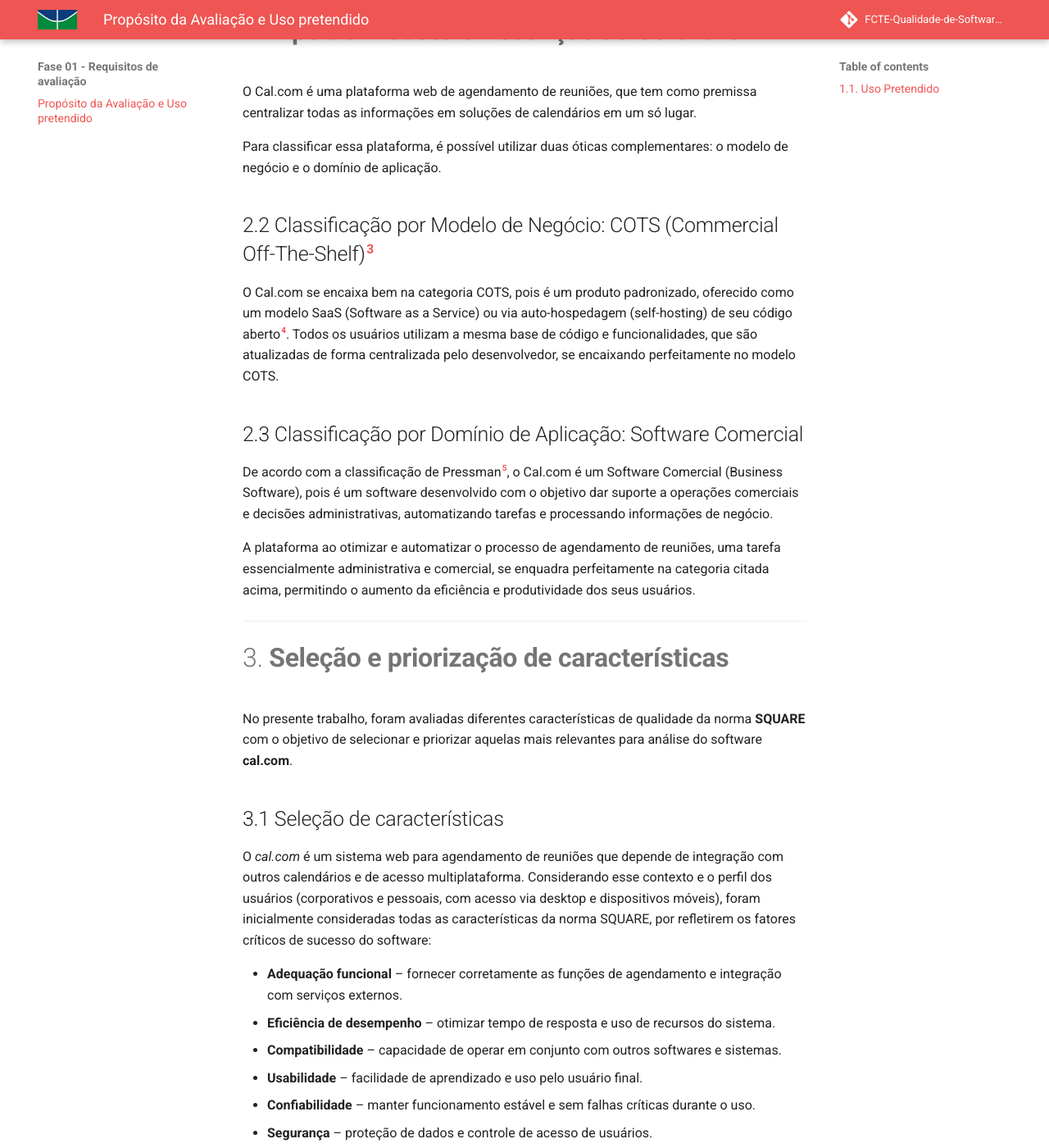
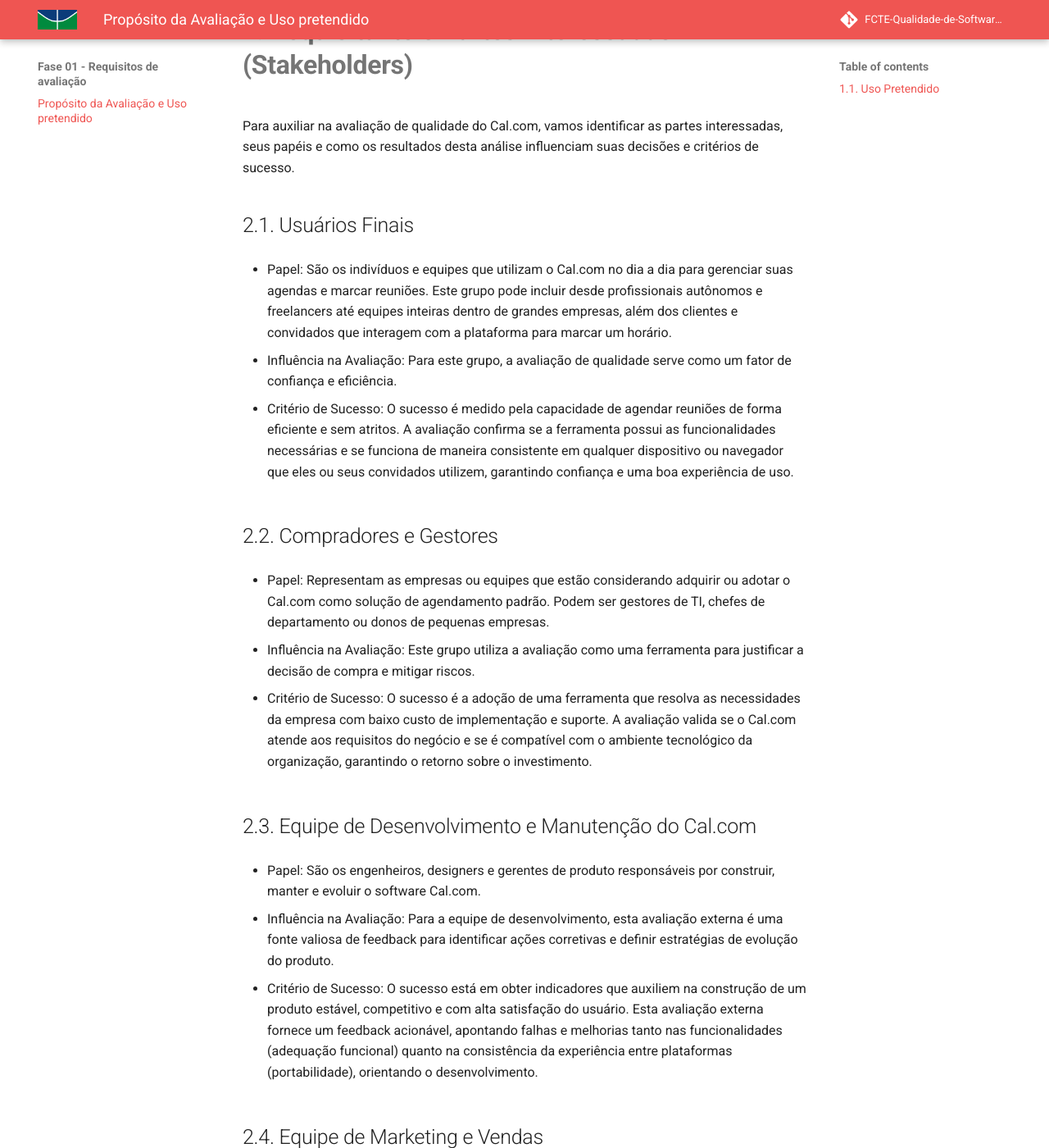
Before and after one commit to FCTE-Qualidade-de-Software-1/2025-2_T01_HEDDY-LAMAR, an MkDocs documentation site: the page built from docs/fase_1/01_proposito.md, in a window 1280 px wide and 1400 px high, scrolled down 724 px. Shown: the whole window at 82% size. Built offline with MkDocs 1.6.1 and Material for MkDocs 9.7.7, drawn with Linux system fonts in a browser that asks for light colours; comment, search, counter and statistics services are not loaded; some of the changed text lies outside the part shown.

Commit message:
Criação da seção "Requisitante e Partes Interessadas"

```diff
--- a/docs/fase_1/01_proposito.md
+++ b/docs/fase_1/01_proposito.md
@@ -13,17 +13,55 @@
 
 ---
 
-# 2. **Tipo de Produto e Descrição do Software**
+# 2. **Requisitante e Partes Interessadas (Stakeholders)**
+
+Para auxiliar na avaliação de qualidade do Cal.com, vamos identificar as partes interessadas, seus papéis e como os resultados desta análise influenciam suas decisões e critérios de sucesso.
+
+## 2.1. Usuários Finais
+
+* Papel: São os indivíduos e equipes que utilizam o Cal.com no dia a dia para gerenciar suas agendas e marcar reuniões. Este grupo pode incluir desde profissionais autônomos e freelancers até equipes inteiras dentro de grandes empresas, além dos clientes e convidados que interagem com a plataforma para marcar um horário.
+
+* Influência na Avaliação: Para este grupo, a avaliação de qualidade serve como um fator de confiança e eficiência.
+
+* Critério de Sucesso: O sucesso é medido pela capacidade de agendar reuniões de forma eficiente e sem atritos. A avaliação confirma se a ferramenta possui as funcionalidades necessárias e se funciona de maneira consistente em qualquer dispositivo ou navegador que eles ou seus convidados utilizem, garantindo confiança e uma boa experiência de uso.
+
+## 2.2. Compradores e Gestores
+
+* Papel: Representam as empresas ou equipes que estão considerando adquirir ou adotar o Cal.com como solução de agendamento padrão. Podem ser gestores de TI, chefes de departamento ou donos de pequenas empresas.
+
+* Influência na Avaliação: Este grupo utiliza a avaliação como uma ferramenta para justificar a decisão de compra e mitigar riscos.
+
+* Critério de Sucesso: O sucesso é a adoção de uma ferramenta que resolva as necessidades da empresa com baixo custo de implementação e suporte. A avaliação valida se o Cal.com atende aos requisitos do negócio e se é compatível com o ambiente tecnológico da organização, garantindo o retorno sobre o investimento.
+
+## 2.3. Equipe de Desenvolvimento e Manutenção do Cal.com
+
+* Papel: São os engenheiros, designers e gerentes de produto responsáveis por construir, manter e evoluir o software Cal.com.
+
+* Influência na Avaliação: Para a equipe de desenvolvimento, esta avaliação externa é uma fonte valiosa de feedback para identificar ações corretivas e definir estratégias de evolução do produto.
+
+* Critério de Sucesso: O sucesso está em obter indicadores que auxiliem na construção de um produto estável, competitivo e com alta satisfação do usuário. Esta avaliação externa fornece um feedback acionável, apontando falhas e melhorias tanto nas funcionalidades (adequação funcional) quanto na consistência da experiência entre plataformas (portabilidade), orientando o desenvolvimento.
+
+## 2.4. Equipe de Marketing e Vendas
+
+* Papel: São os profissionais responsáveis por comunicar o valor do Cal.com ao mercado, atrair novos clientes e posicionar o produto frente a concorrentes como o Calendly.
+
+* Influência na Avaliação: A avaliação de qualidade fornece argumentos concretos para serem usados como diferencial competitivo.
+
+* Critério de Sucesso: O sucesso é comunicar o valor do produto de forma convincente para gerar vendas, posicionando o Cal.com como uma solução robusta em funcionalidades e, ao mesmo tempo, flexível e acessível em qualquer dispositivo.
+
+---
+
+# 3. **Tipo de Produto e Descrição do Software**
 
 O Cal.com é uma plataforma web de agendamento de reuniões, que tem como premissa centralizar todas as informações em soluções de calendários em um só lugar.
 
 Para classificar essa plataforma, é possível utilizar duas óticas complementares: o modelo de negócio e o domínio de aplicação.
 
-## 2.2 Classificação por Modelo de Negócio: COTS (Commercial Off-The-Shelf)[^3]
+## 3.2 Classificação por Modelo de Negócio: COTS (Commercial Off-The-Shelf)[^3]
 
 O Cal.com se encaixa bem na categoria COTS, pois é um produto padronizado, oferecido como um modelo SaaS (Software as a Service) ou via auto-hospedagem (self-hosting) de seu código aberto[^4]. Todos os usuários utilizam a mesma base de código e funcionalidades, que são atualizadas de forma centralizada pelo desenvolvedor, se encaixando perfeitamente no modelo COTS.
 
-## 2.3 Classificação por Domínio de Aplicação: Software Comercial
+## 3.3 Classificação por Domínio de Aplicação: Software Comercial
 
 De acordo com a classificação de Pressman[^5], o Cal.com é um Software Comercial (Business Software), pois é um software desenvolvido com o objetivo dar suporte a operações comerciais e decisões administrativas, automatizando tarefas e processando informações de negócio.
 
@@ -33,11 +71,11 @@
 
 ---
 
-# 3. **Seleção e priorização de características**
+# 4. **Seleção e priorização de características**
 
 No presente trabalho, foram avaliadas diferentes características de qualidade da norma **SQUARE** com o objetivo de selecionar e priorizar aquelas mais relevantes para análise do software **cal.com**.
 
-## 3.1 Seleção de características
+## 4.1 Seleção de características
 
 O *cal.com* é um sistema web para agendamento de reuniões que depende de integração com outros calendários e de acesso multiplataforma. Considerando esse contexto e o perfil dos usuários (corporativos e pessoais, com acesso via desktop e dispositivos móveis), foram inicialmente consideradas todas as características da norma SQUARE, por refletirem os fatores críticos de sucesso do software:
 
@@ -50,7 +88,7 @@
 - **Manutenibilidade** – facilidade de atualização, correção e evolução do sistema.
 - **Portabilidade** – garantir uso adequado em diferentes dispositivos, sistemas operacionais e navegadores.
 
-## 3.2 Método de priorização: Matriz Impacto × Risco
+## 4.2 Método de priorização: Matriz Impacto × Risco
 
 Para priorizar as características, utilizamos a **Matriz Impacto × Risco**, atribuindo valores de 1 (baixo) a 5 (alto) para cada dimensão:
 
@@ -74,7 +112,7 @@
 | Eficiência de desempenho  | 3       | 2     | 6  |
 | Manutenibilidade          | 2       | 2     | 4  |
 
-## 3.3 Justificativa da priorização
+## 4.3 Justificativa da priorização
 
 - **Adequação funcional** apresentou a maior prioridade (20 pontos). Isso ocorre porque o *cal.com* depende diretamente do correto funcionamento de suas funções principais — criação de reuniões, sincronização com calendários externos e envio de convites. Uma falha nessa característica comprometeria imediatamente a utilidade do software.
 - **Portabilidade** ficou em segundo lugar (16 pontos), refletindo a necessidade de que o sistema seja acessível em diferentes dispositivos e navegadores, essencial para ampliar a base de usuários.
@@ -83,7 +121,7 @@
 
 Além disso, a análise considera que mudanças no contexto de uso poderiam alterar a priorização. Por exemplo, se o *cal.com* fosse implantado em empresas com políticas rígidas de segurança, a característica **Segurança** poderia receber maior impacto e risco, subindo na matriz e podendo se tornar prioritária.
 
-## 3.4 Trade-offs
+## 4.4 Trade-offs
 
 A priorização demonstra que a ênfase deve estar em **adequação funcional** e **portabilidade**. Isso implica que:
 
@@ -122,6 +160,7 @@
 | `1.0`  | 30/09/2025 | Criação da estrutura inicial da página e inclusão do texto e referências bibliográficas | [Pedro Braga](https://github.com/Stain19) |
 | `1.1`  | 30/09/2025 | Criação da seção "Seleção e priorização de características" | [Gustavo Haubert](https://github.com/GustavoHaubert) |
 | `1.2`  | 30/09/2025 | Criação da seção "Modelo de Qualidade" | [Vinicius Alves](https://github.com/vinialves2020) |
+| `1.3`  | 30/09/2025 | Criação da seção "Requisitante e Partes Interessadas" | [Cairo Florenço](https://github.com/CA1RO) |
 
 ---
 
```
Also changed, not shown: other parts of docs/fase_1/01_proposito.md (+1 -1 lines).
